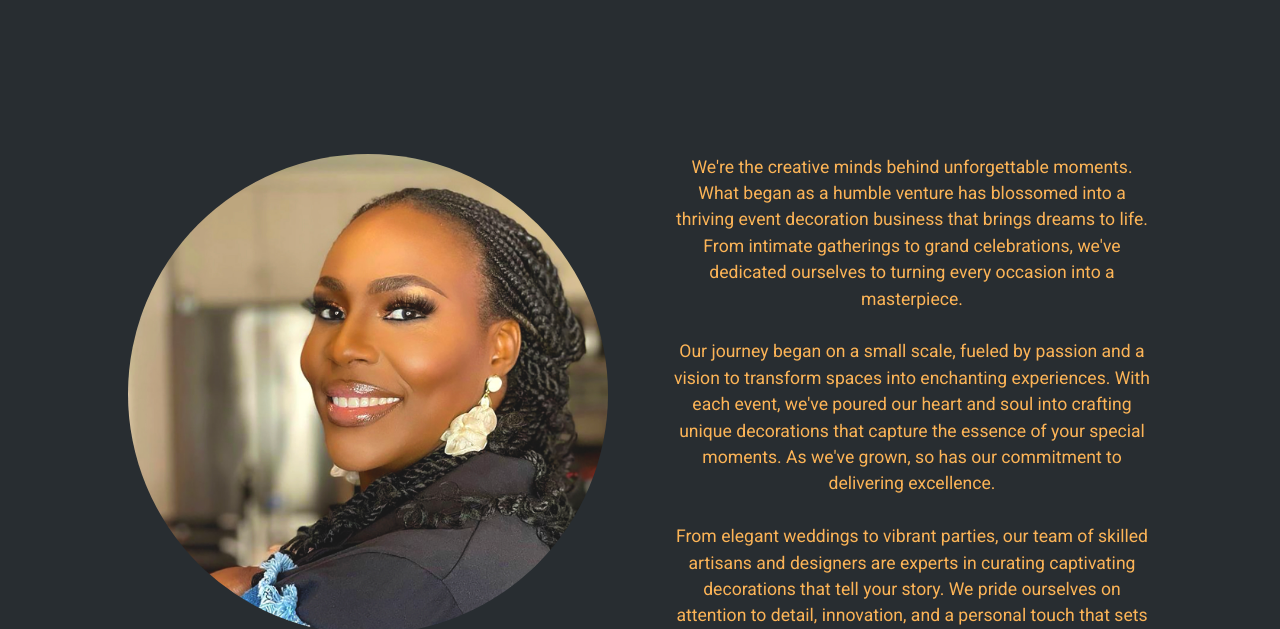
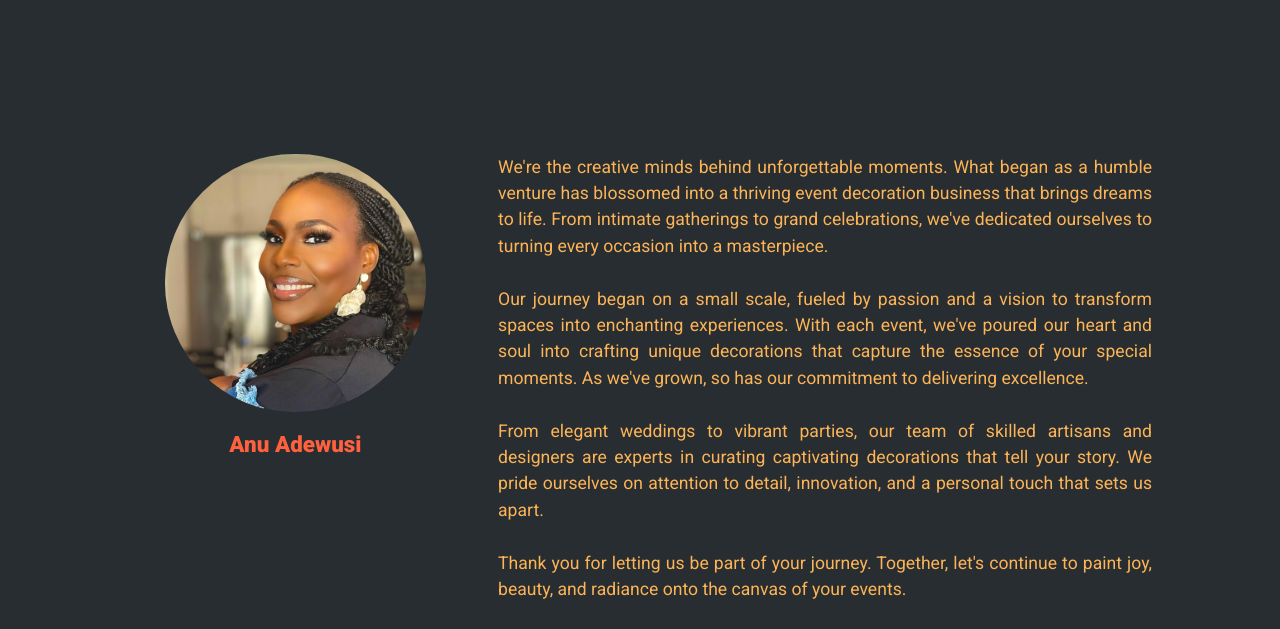
Before and after one commit to w0daz/fm-event, a plain HTML site: page about.html in a window 1280 px wide. Shown: the part 192-821 px from the top of the page. Drawn offline with nearby package versions, Linux system fonts and the light colour scheme.

Commit message:
changes to logo sizes and added founder name to about

```diff
--- a/about.css
+++ b/about.css
@@ -55,7 +55,7 @@ body {
     min-width: 20rem;
     max-width: 25rem;
     background-color: #282d31;
-    text-align: center;
+    text-align: justify;
 }
 
 .hero {
@@ -160,10 +160,23 @@ body {
     }
 }
 
-.about > img {
+.about > .image-wrapper > img {
     border-radius: 500px;
     width: 78%;
     margin: 0 auto;
+}
+
+.image-wrapper {
+    text-align: center;
+    line-height: 4rem;
+}
+
+.image-wrapper > a {
+    text-decoration: none;
+    font-weight: 900;
+    font-size: 1.4em;
+    color: #ff613e;
+
 }
 
 .about {
@@ -171,7 +184,7 @@ body {
     margin: 0 auto;
     display: flex;
     flex-direction: column;
-    gap: 4rem;
+    gap: 2.2rem;
     padding: 5rem 0 1rem 0;
 }
 
@@ -230,9 +243,7 @@ body {
     flex-direction: row;
 }
 
-.about > img {
-    width: 30rem;
-    height: 30rem;
+.about > .image-wrapper > img {
 }
 
 .abouttext > p {
--- a/about.html
+++ b/about.html
@@ -31,7 +31,10 @@
             </div>
 
             <div class="about">
+                <div class="image-wrapper">
                 <img src="images/founder.jpg" alt="">
+                <a href="https://www.instagram.com/fm.event.decoration/">Anu Adewusi</a>
+             </div>
                 <div class="abouttext">
                     <p>We're the creative minds behind unforgettable moments. What began as a humble venture has blossomed into a thriving event decoration business that brings dreams to life. From intimate gatherings to grand celebrations, we've dedicated ourselves to turning every occasion into a masterpiece.<br>
                         <br>
--- a/gallery.css
+++ b/gallery.css
@@ -64,13 +64,13 @@ body {
 .navbar {
     display: flex;
     flex-direction: column;
-    padding: 1rem;
+    padding: 0.5rem;
     font-family: sans-serif;
     color: #facb48;
 }
 
 .navlink > a > img {
-    width: 6rem;
+    width: 9rem;
 }
 
 .navitems {
--- a/price-list-style.css
+++ b/price-list-style.css
@@ -67,13 +67,13 @@ body {
     /* background-color: hsl(192, 97%, 31%); */
     display: flex;
     flex-direction: column;
-    padding: 1rem;
+    padding: 0.5rem;
     font-family: sans-serif;
     color: #facb48;
 }
 
 .navlink > a > img {
-    width: 6rem;
+    width: 9rem;
 }
 
 .navitems {
--- a/styles.css
+++ b/styles.css
@@ -73,13 +73,13 @@ section > img {
     /* background-color: hsl(192, 97%, 31%); */
     display: flex;
     flex-direction: column;
-    padding: 1rem;
+    padding: 0.5rem;
     font-family: sans-serif;
     color: #facb48;
 }
 
 .navlink > img {
-    width: 6rem;
+    width: 9rem;
 }
 
 .navitems {
```
